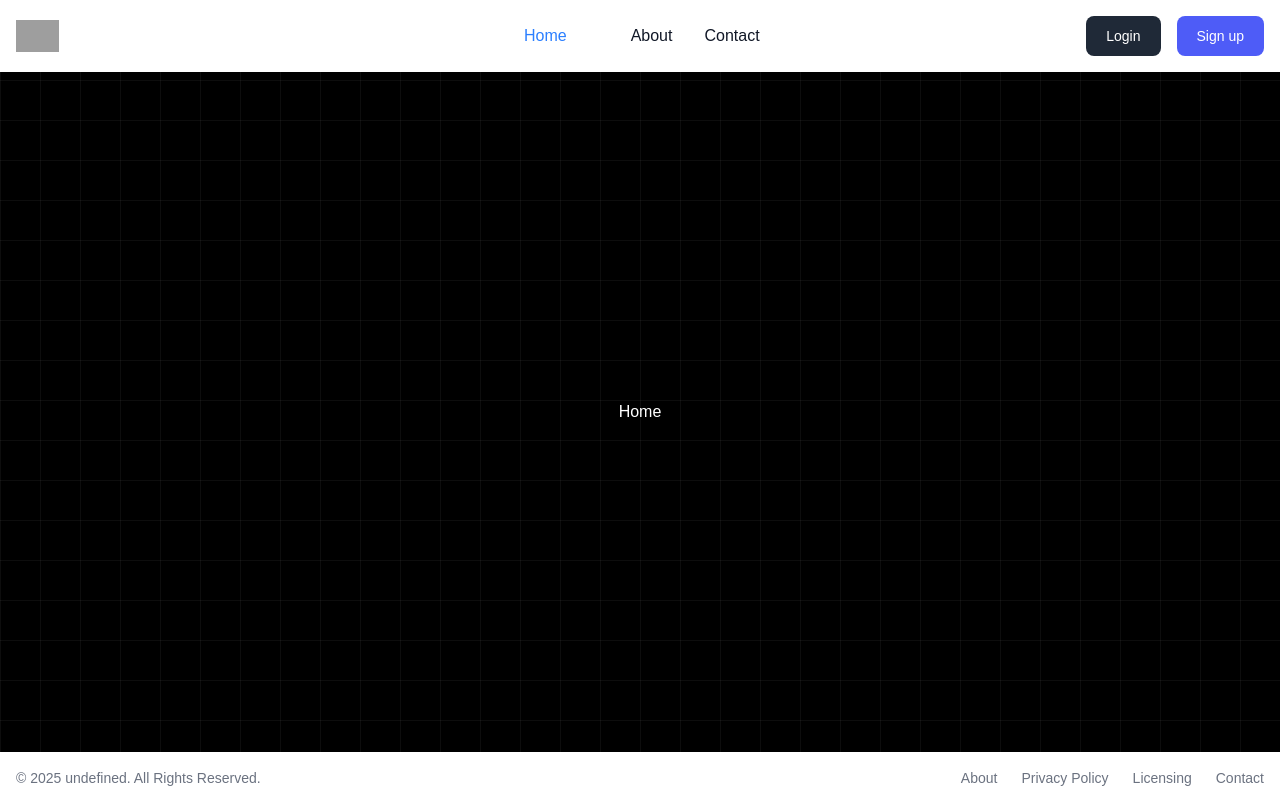
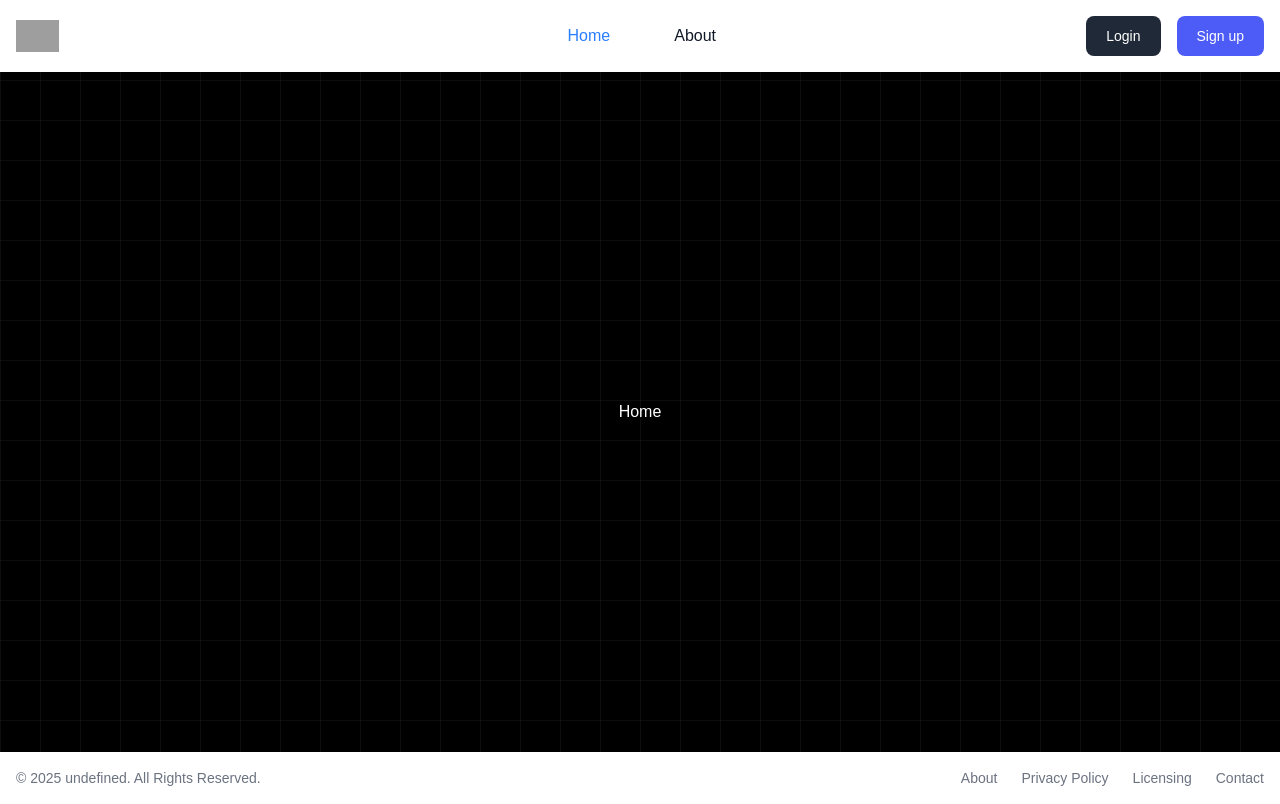
Before and after one commit to skrijwan100/SmartCanteens, a React (Vite) app in the folder client/: page / in a window 1280 px wide. Built offline with nearby package versions, Linux system fonts and the light colour scheme; grey boxes are pictures that could not be loaded.

Commit message:
Remove Contact page and related routes from Navbar and main router

```diff
--- a/client/src/component/Navbar.jsx
+++ b/client/src/component/Navbar.jsx
@@ -26,9 +26,6 @@ const Navbar = () => {
                         <li>
                             <NavLink to="/about" className="block py-2 px-3 text-gray-900 rounded-sm hover:bg-gray-100 md:hover:bg-transparent md:hover:text-blue-700 md:p-0 dark:text-white md:dark:hover:text-blue-500 dark:hover:bg-gray-700 dark:hover:text-white md:dark:hover:bg-transparent ">About</NavLink>
                         </li>
-                        <li>
-                            <NavLink to="/contact" className="block py-2 px-3 text-gray-900 rounded-sm hover:bg-gray-100 md:hover:bg-transparent md:hover:text-blue-700 md:p-0 dark:text-white md:dark:hover:text-blue-500 dark:hover:bg-gray-700 dark:hover:text-white md:dark:hover:bg-transparent">Contact</NavLink>
-                        </li>
                     </ul>
                 </div>
             </div>
--- a/client/src/main.jsx
+++ b/client/src/main.jsx
@@ -7,7 +7,6 @@ import Home from './pages/Home.jsx';
 import Login from './pages/Login.jsx';
 import Signup from './pages/Signup.jsx';
 import About from './pages/About.jsx';
-import Contact from './pages/Contact.jsx';
 import Createaccount from './pages/Createaccount.jsx';
 import EmailContextProvider from './contexts/emailContext.jsx';
 
@@ -42,12 +41,6 @@ const router = createBrowserRouter([
         )
       },
       {
-        path: '/contact',
-        element: (
-          <Contact />
-        )
-      },
-      {
         path: '/creataccount',
         element: (
           <Createaccount />
--- a/client/src/pages/Contact.jsx
+++ /dev/null
@@ -1,9 +0,0 @@
-import React from 'react'
-
-const Contact = () => {
-  return (
-    <div>Contact</div>
-  )
-}
-
-export default Contact
```
